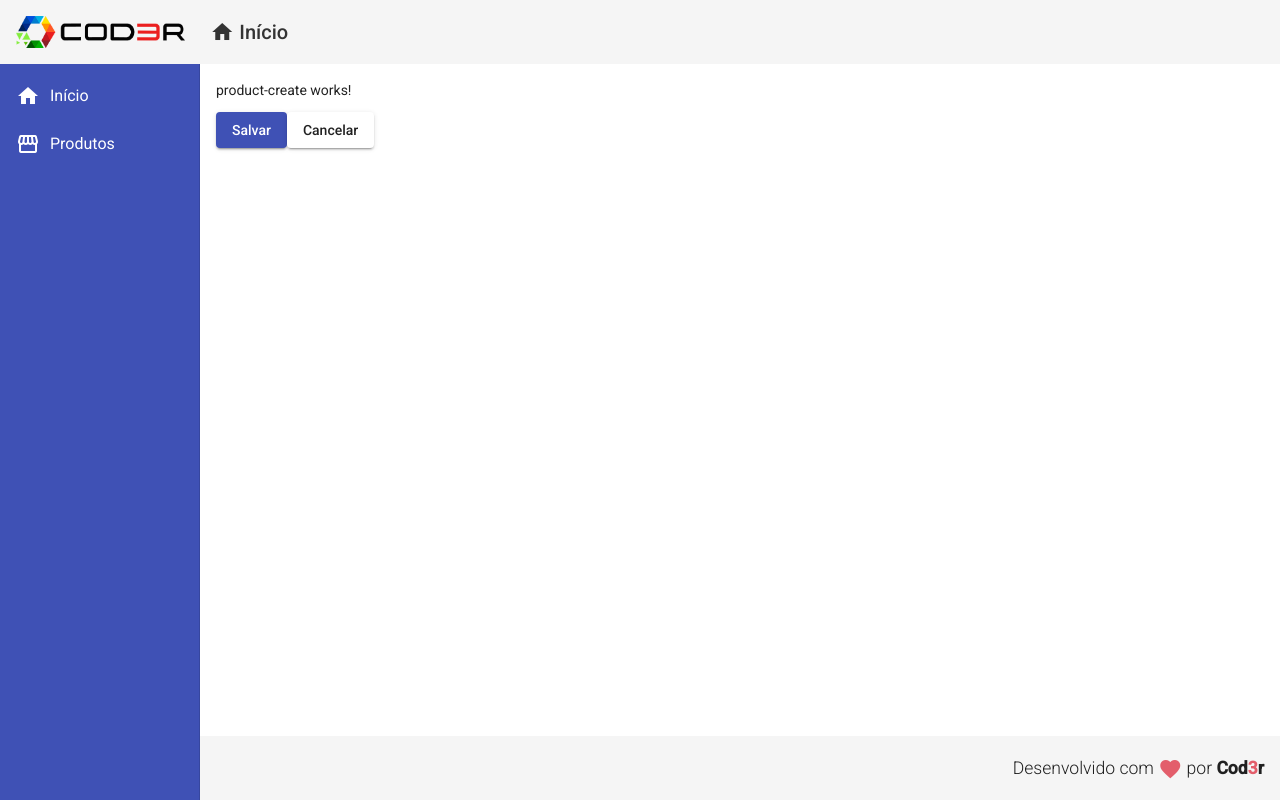
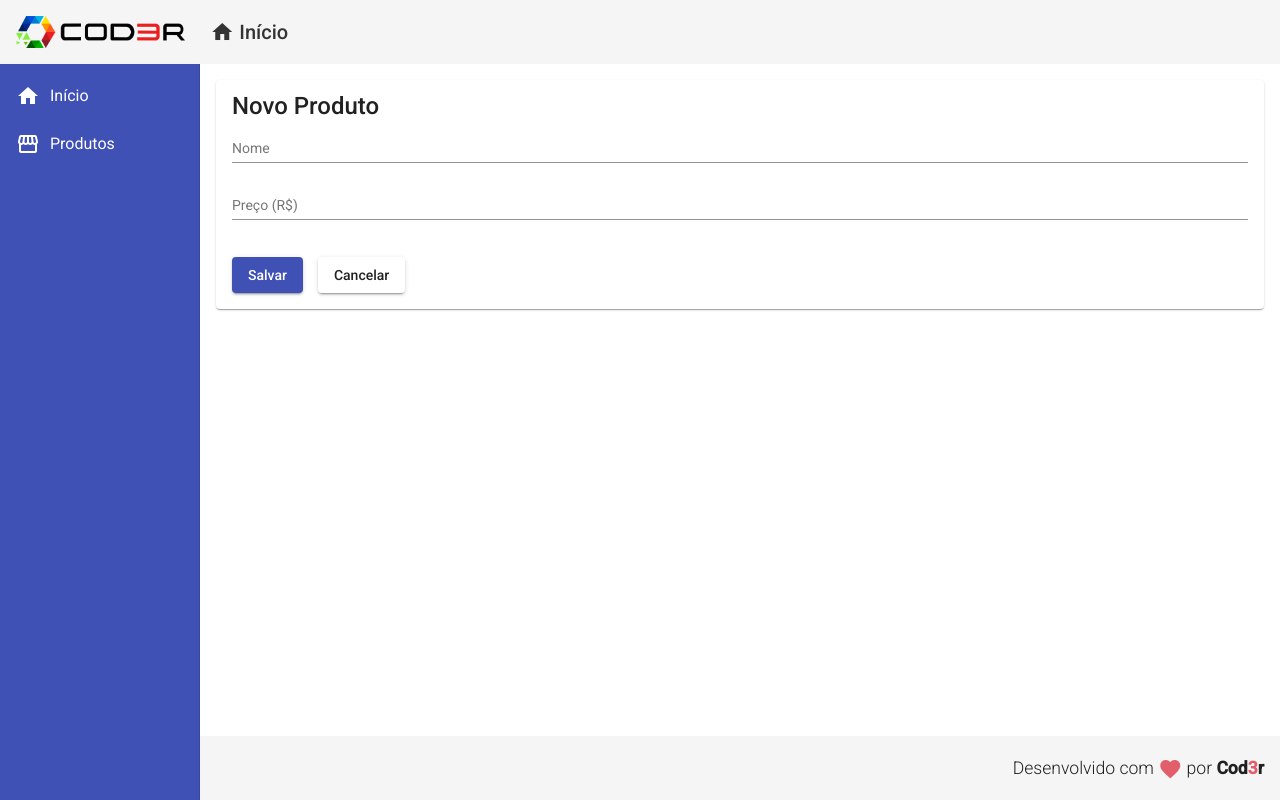
Before and after one commit to lhserafim/javascript, an Angular app in the folder angular/crud/frontend/: page /products/create in a window 1280 px wide. Built offline with nearby package versions, Linux system fonts and the light colour scheme.

Commit message:
451. Formulário Criar Produto

```diff
--- a/angular/crud/frontend/src/app/components/product/product-create/product-create.component.css
+++ b/angular/crud/frontend/src/app/components/product/product-create/product-create.component.css
@@ -0,0 +1,11 @@
+/* Aula 451. Formulário Criar Produto */
+form {
+    display: flex;
+    flex-direction: column;
+}
+
+button {
+    margin: 20px 15px 0px 0px;
+    /* margin-top: 20px;
+    margin-right: 15px; */
+}
--- a/angular/crud/frontend/src/app/components/product/product-create/product-create.component.html
+++ b/angular/crud/frontend/src/app/components/product/product-create/product-create.component.html
@@ -1,9 +1,20 @@
-<p>product-create works!</p>
+<!-- Aula 451. Formulário Criar Produto -->
+<mat-card>
+    <mat-card-title>Novo Produto</mat-card-title>
+    <form>
+        <mat-form-field>
+            <!-- Vou usar a diretiva do 2 way databind [(ngModel)], para definir o que o input irá passar para o backend -->
+            <input matInput placeholder="Nome" [(ngModel)]="product.name" name="name">
+        </mat-form-field>
+        <mat-form-field>
+            <input matInput placeholder="Preço (R$)" [(ngModel)]="product.price" name="price">
+        </mat-form-field>
+    </form>
     <!-- Aula 449. Produto Service -->
     <button mat-raised-button (click)="createProduct()" color="primary">
         Salvar
     </button>
-
     <button mat-raised-button (click)="cancel()">
         Cancelar
     </button>
+</mat-card>
```
Also changed, not shown: angular/crud/frontend/src/app/app.module.ts (+10 -2 lines). Lines whose indentation alone changed are shown as unchanged.
